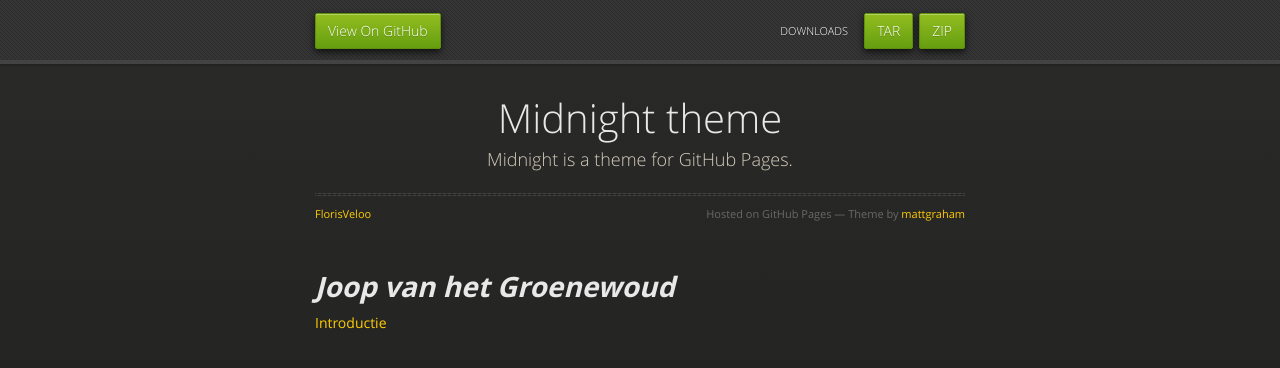
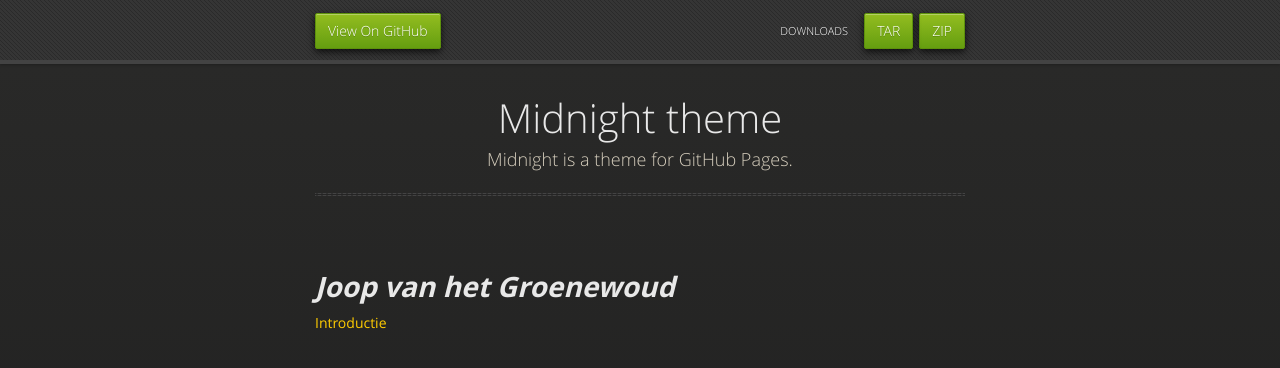
Before and after one commit to FlorisVeloo/JoopvanhetGroenewoud, a Jekyll site: the page built from index.md, in a window 1280 px wide. Shown: the top 368 px of the page. Built offline with Jekyll 4.4.1, drawn with Linux system fonts in a browser that asks for light colours; our own code applies the rules of GitHub Pages for plain Markdown files.

Commit message:
Update default.html

```diff
--- a/_layouts/default.html
+++ b/_layouts/default.html
@@ -38,8 +38,6 @@
           <h1>{{ site.title | default: site.github.repository_name }}</h1>
           <p>{{ site.description | default: site.github.project_tagline }}</p>
           <hr>
-          <span class="credits left"> <a href="{{ site.github.owner_url }}">{{ site.github.owner_name }}</a></span>
-          <span class="credits right">Hosted on GitHub Pages &mdash; Theme by <a href="https://twitter.com/mattgraham">mattgraham</a></span>
         </div>
 
         {{ content }}
```
